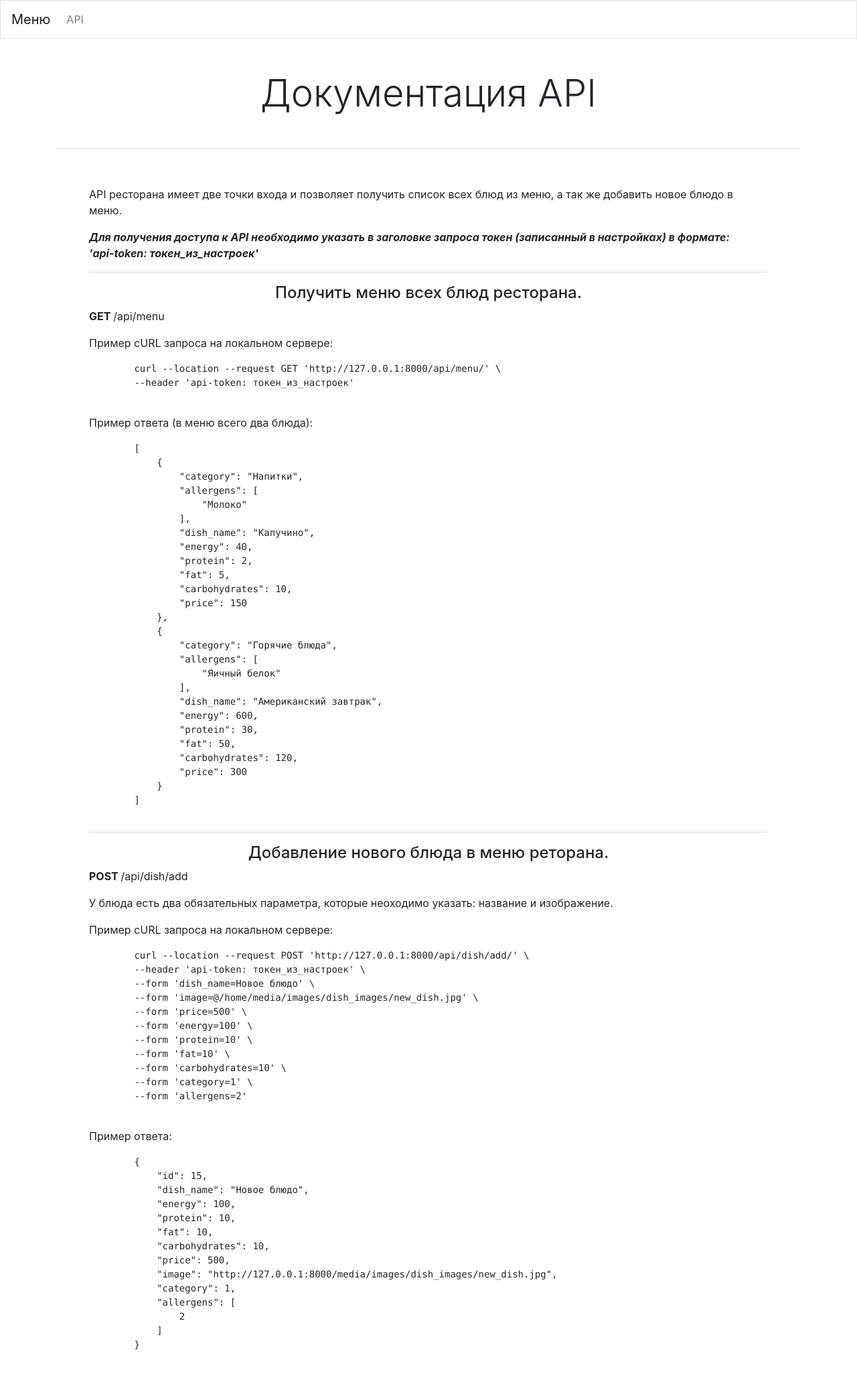
After one commit to GeVhoo/restaurant_menu, a Django app: page /api_info/ in a window 1280 px wide. The commit adds this page. Shown: the whole page at 67% size. Run offline with Django 3.2, Linux system fonts and the light colour scheme; some libraries are stand-ins or nearby versions.

Commit message:
Update api & add api_info.html

```diff
--- /dev/null
+++ b/menu/templates/menu/api_info.html
@@ -0,0 +1,90 @@
+{% extends "menu/base.html" %}
+
+{% block page_header %}
+    <div class="border-bottom">
+        <div class="text-center m-5">
+            <h1 class="display-4">Документация API</h1>
+        </div>
+    </div>
+{% endblock page_header %}
+
+{% block content %}
+<div class="text-left m-5">
+    <p>API ресторана имеет две точки входа и позволяет получить список всех блюд из меню, а так же добавить новое блюдо в меню.</p>
+    <p><em><b>Для получения доступа к API необходимо указать в заголовке запроса токен (записанный в настройках) в формате:<br />'api-token: токен_из_настроек'</b></em></p>
+    <div class="border-top">
+        <h4 class="text-center mt-3">Получить меню всех блюд ресторана.</h4>
+        <p><b>GET </b>/api/menu</p>
+        <p>Пример cURL запроса на локальном сервере:</p>
+        <pre style="outline">
+        curl --location --request GET 'http://127.0.0.1:8000/api/menu/' \
+        --header 'api-token: токен_из_настроек'
+        </pre>
+        <p>Пример ответа (в меню всего два блюда):</p>
+        <pre>
+        [
+            {
+                "category": "Напитки",
+                "allergens": [
+                    "Молоко"
+                ],
+                "dish_name": "Капучино",
+                "energy": 40,
+                "protein": 2,
+                "fat": 5,
+                "carbohydrates": 10,
+                "price": 150
+            },
+            {
+                "category": "Горячие блюда",
+                "allergens": [
+                    "Яичный белок"
+                ],
+                "dish_name": "Американский завтрак",
+                "energy": 600,
+                "protein": 30,
+                "fat": 50,
+                "carbohydrates": 120,
+                "price": 300
+            }
+        ]
+        </pre>
+    </div>
+    <div class="border-top">
+        <h4 class="text-center mt-3">Добавление нового блюда в меню реторана.</h4>
+        <p><b>POST </b> /api/dish/add</p>
+        <p>У блюда есть два обязательных параметра, которые неоходимо указать: название и изображение.</p>
+        <p>Пример cURL запроса на локальном сервере:</p>
+        <pre>
+        curl --location --request POST 'http://127.0.0.1:8000/api/dish/add/' \
+        --header 'api-token: токен_из_настроек' \
+        --form 'dish_name=Новое блюдо' \
+        --form 'image=@/home/media/images/dish_images/new_dish.jpg' \
+        --form 'price=500' \
+        --form 'energy=100' \
+        --form 'protein=10' \
+        --form 'fat=10' \
+        --form 'carbohydrates=10' \
+        --form 'category=1' \
+        --form 'allergens=2'
+        </pre>
+        <p>Пример ответа:</p>
+        <pre>
+        {
+            "id": 15,
+            "dish_name": "Новое блюдо",
+            "energy": 100,
+            "protein": 10,
+            "fat": 10,
+            "carbohydrates": 10,
+            "price": 500,
+            "image": "http://127.0.0.1:8000/media/images/dish_images/new_dish.jpg",
+            "category": 1,
+            "allergens": [
+                2
+            ]
+        }
+        </pre>
+    </div>
+</div>
+{% endblock content %}
--- a/menu/templates/menu/base.html
+++ b/menu/templates/menu/base.html
@@ -21,12 +21,9 @@
         <span class="navbar-toggle-icon"></span>
     </button>
     <div class="collapse navbar-collapse" id="navbarCollapse">
-        <ul class="navbar-nav ml-auto">
+        <ul class="navbar-nav mr-auto">
             <li class="nav-item">
-                <a class="nav-link" href="{% url 'menu_api:menu_list' %}">API: список блюд</a>
-            </li>
-            <li class="nav-item">
-                <a class="nav-link" href="{% url 'menu_api:dish_add' %}">API: добавить блюдо</a>
+                <a class="nav-link" href="{% url 'menu:api_info' %}">API</a>
             </li>
         </ul>
     </div>
--- a/menu/urls.py
+++ b/menu/urls.py
@@ -5,6 +5,7 @@ from . import views
 
 app_name = 'menu'
 urlpatterns = [
-    path('', views.menu, name='dishes'),
-    path('order/', views.order, name='order'),
+    path('', views.MenuView.as_view(), name='dishes'),
+    path('order/', views.OrderView.as_view(), name='order'),
+    path('api_info/', views.api_info, name='api_info')
 ]
--- a/menu/views.py
+++ b/menu/views.py
@@ -1,27 +1,39 @@
 from django.shortcuts import render, HttpResponseRedirect
+from django.views import View
 
 from .models import Dish
 
 
-def menu(request):
+class MenuView(View):
     """Предоставляет пользователю меню всех блюд для заказа."""
-    dishes = Dish.objects.order_by('category')
-    if request.POST:
+    def get(self, request):
+        """Выводит меню всех блюд на начальной странице."""
+        dishes = Dish.objects.order_by('category')
+        return render(request, 'menu/index.html', {'dishes': dishes})
+
+    def post(self, request):
+        """Получает данные из формы и отправляет на страницу заказа."""
         request.session['dishes'] = request.POST.getlist('selected_id')
         return HttpResponseRedirect('/order/')
-    return render(request, 'menu/index.html', {'dishes': dishes})
 
 
-def order(request):
-    """Выводит информацию о заказе."""
-    dishes_id = _get_list_dishes_id(request.session.get('dishes'))
-    if dishes_id is None:
-        dishes = dishes_id
-    else:
-        dishes = Dish.objects.filter(id__in=dishes_id)
-    order_price = _get_order_price(dishes)
-    return render(request, 'menu/order.html',
-                  {'dishes': dishes, 'order_price': order_price})
+class OrderView(View):
+    """Предоставляет информацию о заказе."""
+    def get(self, request):
+        """Обрабатывает данные из формы меню и выводит заказе."""
+        dishes_id = _get_list_dishes_id(request.session.get('dishes'))
+        if dishes_id is None:
+            dishes = dishes_id
+        else:
+            dishes = Dish.objects.filter(id__in=dishes_id)
+        order_price = _get_order_price(dishes)
+        return render(request, 'menu/order.html',
+                      {'dishes': dishes, 'order_price': order_price})
+
+
+def api_info(request):
+    """Страница документации API ресторана."""
+    return render(request, 'menu/api_info.html')
 
 
 def _get_list_dishes_id(list_id):
```
